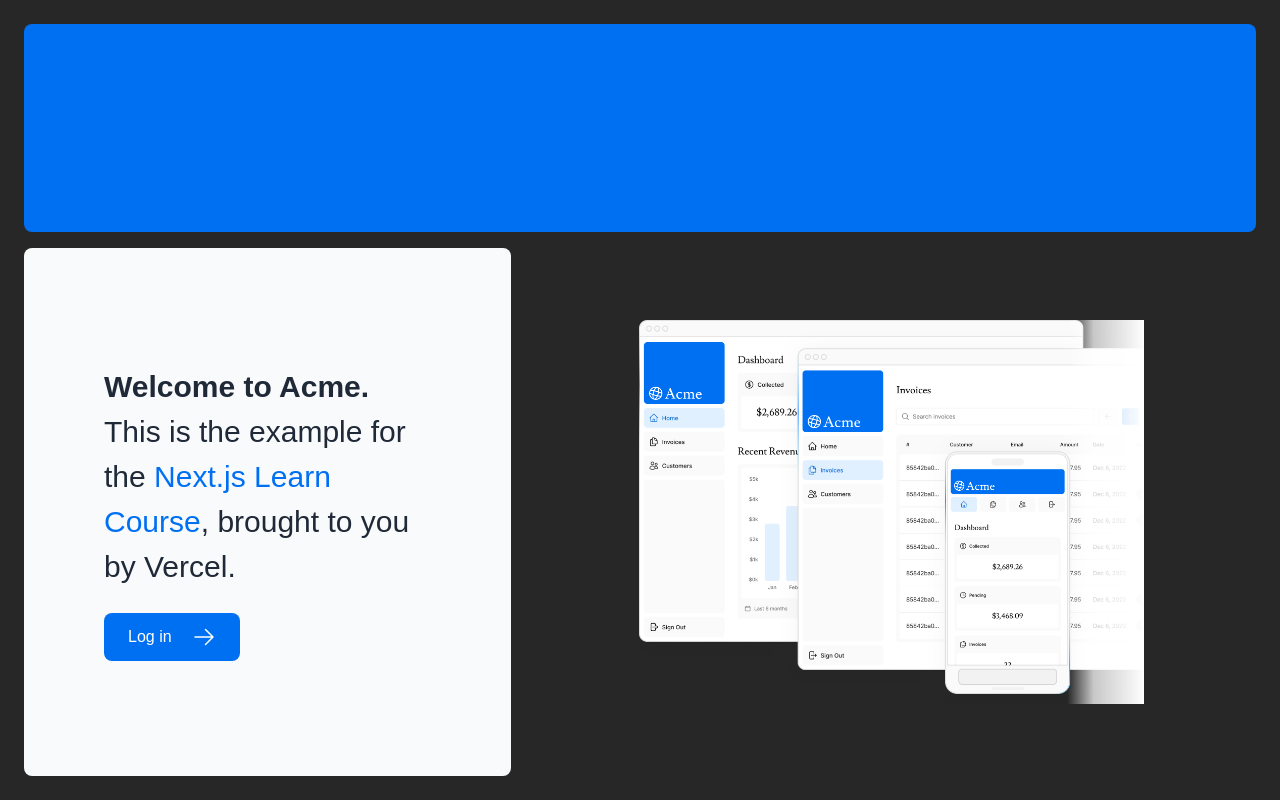
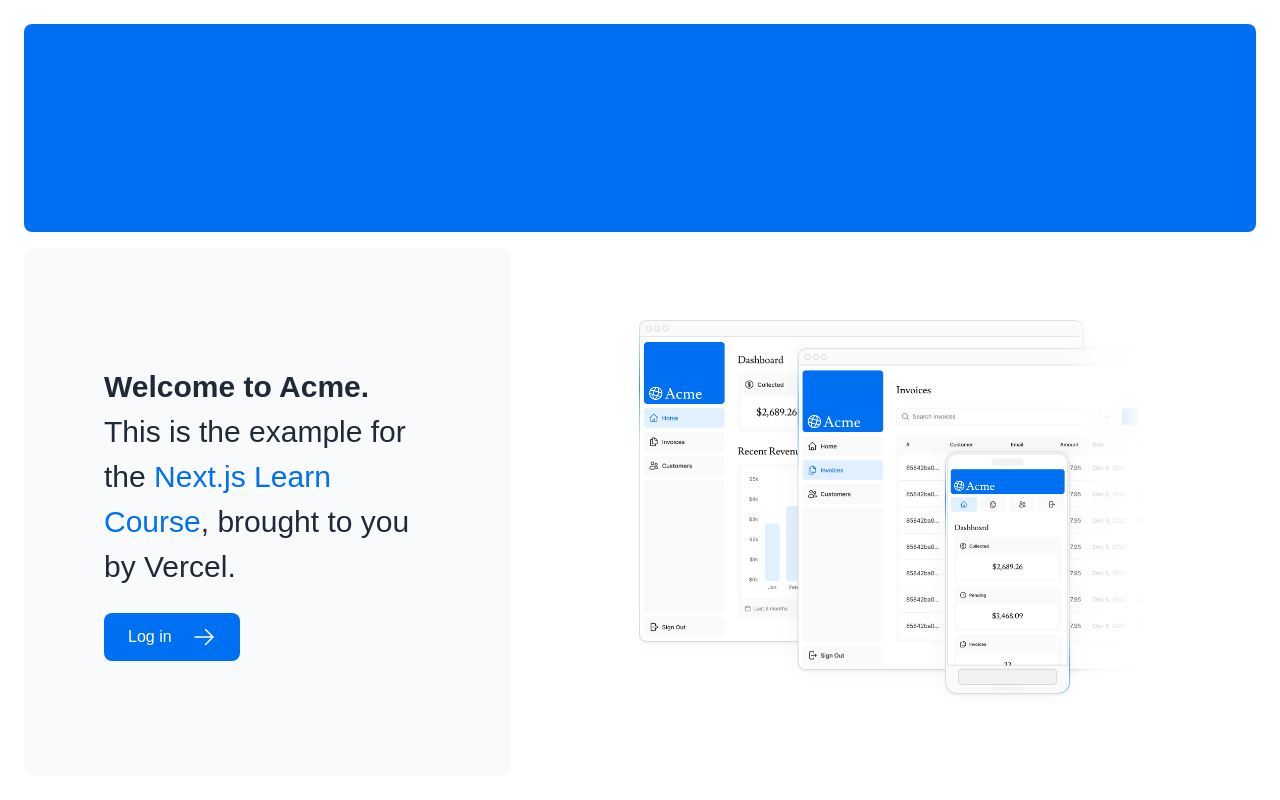
Before and after one commit to JanisAravena/nextjs-dashboard, a Next.js app: page / in a window 1280 px wide. Built offline with nearby package versions, Linux system fonts and the light colour scheme.

Commit message:
global modficado

```diff
--- a/app/ui/global.css
+++ b/app/ui/global.css
@@ -19,12 +19,12 @@
 
 body {
   font-family: 'Montserrat', sans-serif;
-  color: rgb(44, 87, 207);
-  background-color:  rgb(39, 39, 40);
+  /* color: rgb(44, 87, 207);
+  background-color:  rgb(39, 39, 40); */
 }
 
 h1, h2, h3 {
-  color: #000000;
-  background-color: rgb(234, 239, 238);
+  /* color: #000000;
+  background-color: rgb(234, 239, 238); */
   font-family: 'Lucida Sans', 'Lucida Sans Regular', 'Lucida Grande', 'Lucida Sans Unicode', Geneva, Verdana, sans-serif;
 }
```
